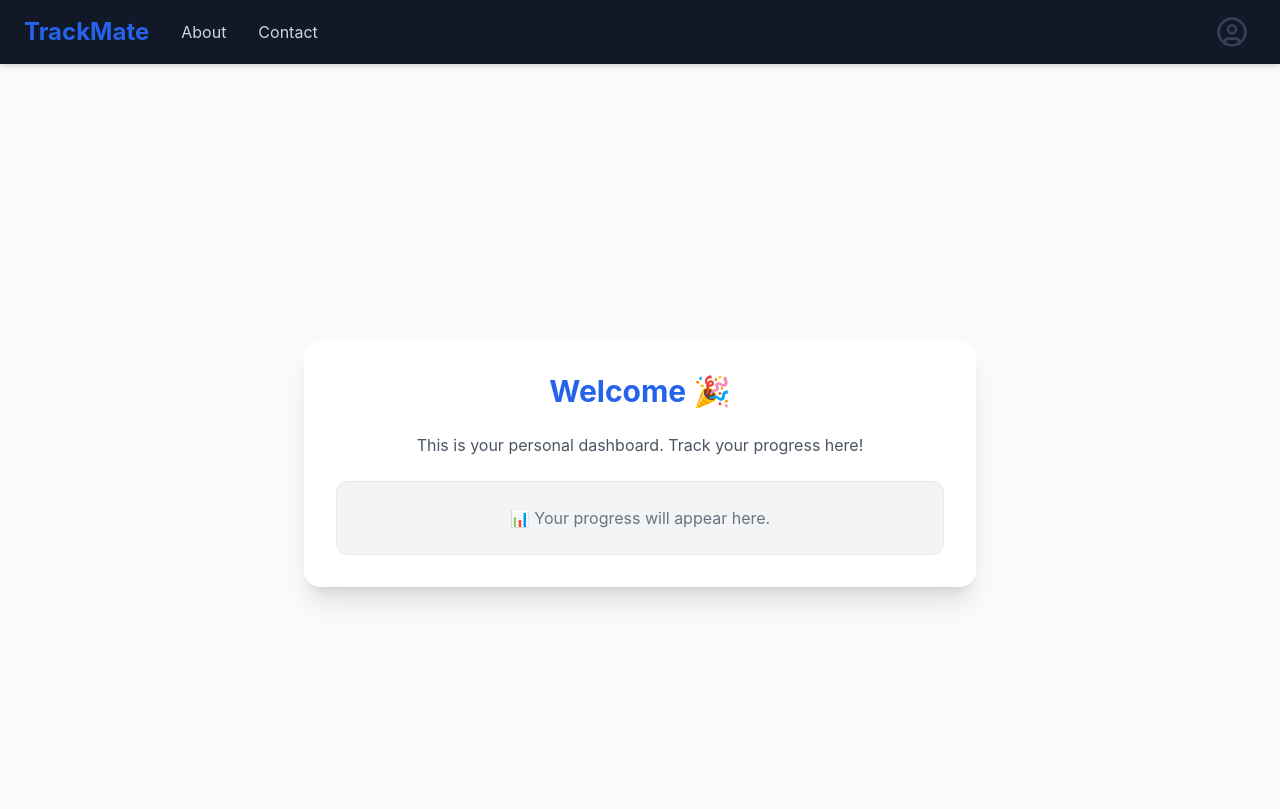
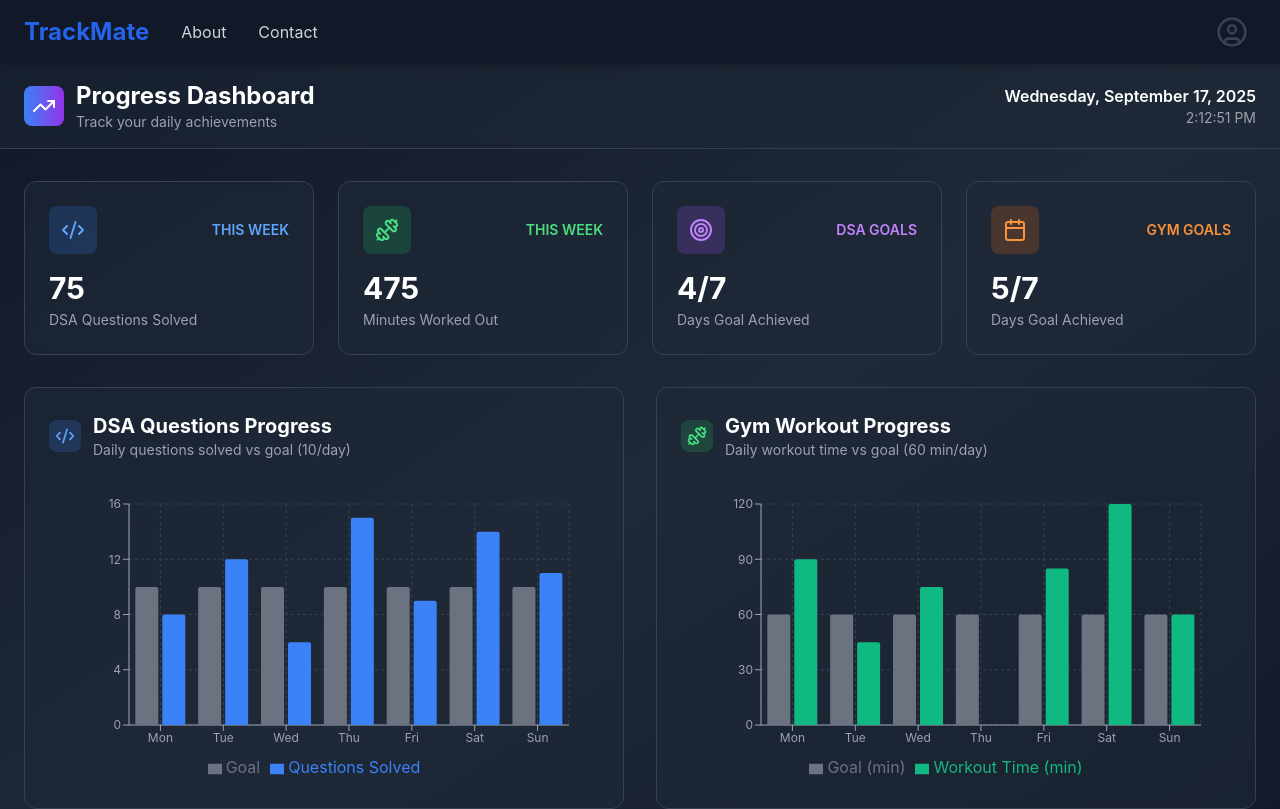
Before and after one commit to sensei-amulya/TrackMate, a React (Create React App) app in the folder frontend/: page /dashboard in a window 1280 px wide. Shown: the top 809 px of the page. Built offline with nearby package versions, Linux system fonts and the light colour scheme; the HTML template or start-up script is replaced by a standard one.

Commit message:
dashboard redesigned

```diff
--- a/frontend/src/pages/Contact.js
+++ b/frontend/src/pages/Contact.js
@@ -13,7 +13,7 @@ const Contact = () => {
       <p className="mb-6 text-white">
         Have questions or suggestions? We’d love to hear from you.
       </p>
-      <form className="space-y-4">
+      <form className="space-y-4 px-4 pb-8">
         <input
           type="text"
           placeholder="Your Name"
--- a/frontend/src/pages/Dashboard.js
+++ b/frontend/src/pages/Dashboard.js
@@ -1,23 +1,266 @@
-import React, { useContext } from "react";
-import { AuthContext } from "../context/AuthContext";
+import React, { useState, useEffect } from "react";
+import {
+  BarChart,
+  Bar,
+  XAxis,
+  YAxis,
+  CartesianGrid,
+  Tooltip,
+  Legend,
+  ResponsiveContainer,
+} from "recharts";
+import { Code2, Dumbbell, TrendingUp, Calendar, Target } from "lucide-react";
 
 const Dashboard = () => {
-  const { user } = useContext(AuthContext);
-  console.log("Dashboard user:", user);
+  const [currentTime, setCurrentTime] = useState(new Date());
+
+  useEffect(() => {
+    const timer = setInterval(() => setCurrentTime(new Date()), 1000);
+    return () => clearInterval(timer);
+  }, []);
+
+  // Sample data for DSA questions (last 7 days)
+  const dsaData = [
+    { day: "Mon", questions: 8, goal: 10 },
+    { day: "Tue", questions: 12, goal: 10 },
+    { day: "Wed", questions: 6, goal: 10 },
+    { day: "Thu", questions: 15, goal: 10 },
+    { day: "Fri", questions: 9, goal: 10 },
+    { day: "Sat", questions: 14, goal: 10 },
+    { day: "Sun", questions: 11, goal: 10 },
+  ];
+
+  // Sample data for gym goals (last 7 days)
+  const gymData = [
+    { day: "Mon", workout: 90, goal: 60 },
+    { day: "Tue", workout: 45, goal: 60 },
+    { day: "Wed", workout: 75, goal: 60 },
+    { day: "Thu", workout: 0, goal: 60 },
+    { day: "Fri", workout: 85, goal: 60 },
+    { day: "Sat", workout: 120, goal: 60 },
+    { day: "Sun", workout: 60, goal: 60 },
+  ];
+
+  const totalDsaQuestions = dsaData.reduce(
+    (sum, day) => sum + day.questions,
+    0
+  );
+  const totalGymMinutes = gymData.reduce((sum, day) => sum + day.workout, 0);
+  const dsaGoalAchieved = dsaData.filter(
+    (day) => day.questions >= day.goal
+  ).length;
+  const gymGoalAchieved = gymData.filter(
+    (day) => day.workout >= day.goal
+  ).length;
+
+  const CustomTooltip = ({ active, payload, label }) => {
+    if (active && payload && payload.length) {
+      return (
+        <div className="bg-gray-800 p-3 rounded-lg border border-gray-600 shadow-lg">
+          <p className="text-gray-300 font-medium">{`Day: ${label}`}</p>
+          {payload.map((entry, index) => (
+            <p key={index} style={{ color: entry.color }} className="text-sm">
+              {`${entry.dataKey}: ${entry.value}${
+                entry.dataKey === "workout" ? " min" : ""
+              }`}
+            </p>
+          ))}
+        </div>
+      );
+    }
+    return null;
+  };
 
   return (
-    <div className="flex flex-col items-center justify-center min-h-screen bg-gray-50">
-      <div className="bg-white shadow-xl rounded-2xl p-8 w-full max-w-2xl">
-        <h1 className="text-3xl font-bold text-blue-600 text-center mb-6">
-          Welcome {user} 🎉
-        </h1>
-        <p className="text-center text-gray-600 mb-6">
-          This is your personal dashboard. Track your progress here!
-        </p>
+    <div className="min-h-screen bg-gradient-to-br from-gray-900 via-gray-800 to-gray-900">
+      {/* Header */}
+      <header className="bg-gray-800/50 backdrop-blur-sm border-b border-gray-700 sticky top-0 z-10">
+        <div className="max-w-7xl mx-auto px-6 py-4">
+          <div className="flex justify-between items-center">
+            <div className="flex items-center space-x-3">
+              <div className="w-10 h-10 bg-gradient-to-r from-blue-500 to-purple-600 rounded-lg flex items-center justify-center">
+                <TrendingUp className="w-6 h-6 text-white" />
+              </div>
+              <div>
+                <h1 className="text-2xl font-bold text-white">
+                  Progress Dashboard
+                </h1>
+                <p className="text-gray-400 text-sm">
+                  Track your daily achievements
+                </p>
+              </div>
+            </div>
+            <div className="text-right">
+              <div className="text-white font-semibold">
+                {currentTime.toLocaleDateString("en-US", {
+                  weekday: "long",
+                  year: "numeric",
+                  month: "long",
+                  day: "numeric",
+                })}
+              </div>
+              <div className="text-gray-400 text-sm">
+                {currentTime.toLocaleTimeString()}
+              </div>
+            </div>
+          </div>
+        </div>
+      </header>
 
-        {/* Placeholder for future progress tracker */}
-        <div className="border rounded-xl p-6 bg-gray-100 text-center">
-          <p className="text-gray-500">📊 Your progress will appear here.</p>
+      {/* Stats Cards */}
+      <div className="max-w-7xl mx-auto px-6 py-8">
+        <div className="grid grid-cols-1 md:grid-cols-2 lg:grid-cols-4 gap-6 mb-8">
+          <div className="bg-gray-800/60 backdrop-blur-sm rounded-xl p-6 border border-gray-700 hover:border-blue-500/50 transition-all duration-300 hover:transform hover:scale-105">
+            <div className="flex items-center justify-between mb-4">
+              <div className="w-12 h-12 bg-blue-500/20 rounded-lg flex items-center justify-center">
+                <Code2 className="w-6 h-6 text-blue-400" />
+              </div>
+              <span className="text-blue-400 text-sm font-semibold">
+                THIS WEEK
+              </span>
+            </div>
+            <div className="text-3xl font-bold text-white mb-1">
+              {totalDsaQuestions}
+            </div>
+            <div className="text-gray-400 text-sm">DSA Questions Solved</div>
+          </div>
+
+          <div className="bg-gray-800/60 backdrop-blur-sm rounded-xl p-6 border border-gray-700 hover:border-green-500/50 transition-all duration-300 hover:transform hover:scale-105">
+            <div className="flex items-center justify-between mb-4">
+              <div className="w-12 h-12 bg-green-500/20 rounded-lg flex items-center justify-center">
+                <Dumbbell className="w-6 h-6 text-green-400" />
+              </div>
+              <span className="text-green-400 text-sm font-semibold">
+                THIS WEEK
+              </span>
+            </div>
+            <div className="text-3xl font-bold text-white mb-1">
+              {totalGymMinutes}
+            </div>
+            <div className="text-gray-400 text-sm">Minutes Worked Out</div>
+          </div>
+
+          <div className="bg-gray-800/60 backdrop-blur-sm rounded-xl p-6 border border-gray-700 hover:border-purple-500/50 transition-all duration-300 hover:transform hover:scale-105">
+            <div className="flex items-center justify-between mb-4">
+              <div className="w-12 h-12 bg-purple-500/20 rounded-lg flex items-center justify-center">
+                <Target className="w-6 h-6 text-purple-400" />
+              </div>
+              <span className="text-purple-400 text-sm font-semibold">
+                DSA GOALS
+              </span>
+            </div>
+            <div className="text-3xl font-bold text-white mb-1">
+              {dsaGoalAchieved}/7
+            </div>
+            <div className="text-gray-400 text-sm">Days Goal Achieved</div>
+          </div>
+
+          <div className="bg-gray-800/60 backdrop-blur-sm rounded-xl p-6 border border-gray-700 hover:border-orange-500/50 transition-all duration-300 hover:transform hover:scale-105">
+            <div className="flex items-center justify-between mb-4">
+              <div className="w-12 h-12 bg-orange-500/20 rounded-lg flex items-center justify-center">
+                <Calendar className="w-6 h-6 text-orange-400" />
+              </div>
+              <span className="text-orange-400 text-sm font-semibold">
+                GYM GOALS
+              </span>
+            </div>
+            <div className="text-3xl font-bold text-white mb-1">
+              {gymGoalAchieved}/7
+            </div>
+            <div className="text-gray-400 text-sm">Days Goal Achieved</div>
+          </div>
+        </div>
+
+        {/* Charts */}
+        <div className="grid grid-cols-1 lg:grid-cols-2 gap-8">
+          {/* DSA Questions Chart */}
+          <div className="bg-gray-800/60 backdrop-blur-sm rounded-xl p-6 border border-gray-700">
+            <div className="flex items-center space-x-3 mb-6">
+              <div className="w-8 h-8 bg-blue-500/20 rounded-lg flex items-center justify-center">
+                <Code2 className="w-5 h-5 text-blue-400" />
+              </div>
+              <div>
+                <h3 className="text-xl font-bold text-white">
+                  DSA Questions Progress
+                </h3>
+                <p className="text-gray-400 text-sm">
+                  Daily questions solved vs goal (10/day)
+                </p>
+              </div>
+            </div>
+            <ResponsiveContainer width="100%" height={300}>
+              <BarChart
+                data={dsaData}
+                margin={{ top: 20, right: 30, left: 20, bottom: 5 }}
+              >
+                <CartesianGrid strokeDasharray="3 3" stroke="#374151" />
+                <XAxis dataKey="day" stroke="#9CA3AF" fontSize={12} />
+                <YAxis stroke="#9CA3AF" fontSize={12} />
+                <Tooltip content={<CustomTooltip />} />
+                <Legend />
+                <Bar
+                  dataKey="goal"
+                  fill="#6B7280"
+                  name="Goal"
+                  radius={[2, 2, 0, 0]}
+                />
+                <Bar
+                  dataKey="questions"
+                  fill="#3B82F6"
+                  name="Questions Solved"
+                  radius={[2, 2, 0, 0]}
+                />
+              </BarChart>
+            </ResponsiveContainer>
+          </div>
+
+          {/* Gym Goals Chart */}
+          <div className="bg-gray-800/60 backdrop-blur-sm rounded-xl p-6 border border-gray-700">
+            <div className="flex items-center space-x-3 mb-6">
+              <div className="w-8 h-8 bg-green-500/20 rounded-lg flex items-center justify-center">
+                <Dumbbell className="w-5 h-5 text-green-400" />
+              </div>
+              <div>
+                <h3 className="text-xl font-bold text-white">
+                  Gym Workout Progress
+                </h3>
+                <p className="text-gray-400 text-sm">
+                  Daily workout time vs goal (60 min/day)
+                </p>
+              </div>
+            </div>
+            <ResponsiveContainer width="100%" height={300}>
+              <BarChart
+                data={gymData}
+                margin={{ top: 20, right: 30, left: 20, bottom: 5 }}
+              >
+                <CartesianGrid strokeDasharray="3 3" stroke="#374151" />
+                <XAxis dataKey="day" stroke="#9CA3AF" fontSize={12} />
+                <YAxis stroke="#9CA3AF" fontSize={12} />
+                <Tooltip content={<CustomTooltip />} />
+                <Legend />
+                <Bar
+                  dataKey="goal"
+                  fill="#6B7280"
+                  name="Goal (min)"
+                  radius={[2, 2, 0, 0]}
+                />
+                <Bar
+                  dataKey="workout"
+                  fill="#10B981"
+                  name="Workout Time (min)"
+                  radius={[2, 2, 0, 0]}
+                />
+              </BarChart>
+            </ResponsiveContainer>
+          </div>
+        </div>
+
+        {/* Footer */}
+        <div className="mt-12 text-center">
+          <p className="text-gray-500 text-sm">
+            Keep pushing your limits! Consistency is the key to success.
+          </p>
         </div>
       </div>
     </div>
--- a/frontend/src/pages/Login.js
+++ b/frontend/src/pages/Login.js
@@ -127,7 +127,7 @@ const Login = () => {
       </div>
 
       {/* Main content */}
-      <div className="relative z-10 w-full max-w-md mx-auto px-6 py-12">
+      <div className="relative z-10 w-full max-w-md mx-auto px-6">
         {/* Logo/Brand section */}
         <div className="text-center mb-8">
           <div className="inline-flex items-center space-x-3 mb-4">
```
Also changed, not shown: frontend/src/context/AuthContext.js (+5 -2 lines).
